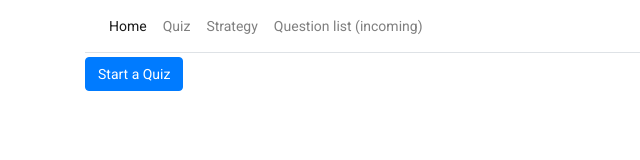
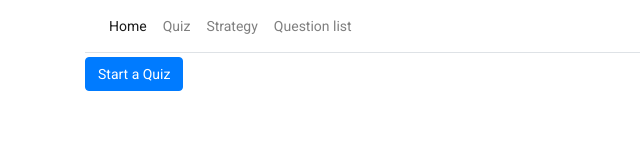
Before and after one commit to pyrovoice/QRefTrainFront, an Angular app: page /homepage/home in a window 1280 px wide. Shown: the top 160 px of the page, without its empty margins (0-640 px from the left). Built offline with nearby package versions, Linux system fonts and the light colour scheme.

Commit message:
removing the incoming from topbar

```diff
--- a/src/app/home/main-page/main-page.component.html
+++ b/src/app/home/main-page/main-page.component.html
@@ -12,7 +12,7 @@
           <a class="nav-link" (click)="startStrategy()">Strategy</a>
         </li>
         <li class="nav-item">
-          <a class="nav-link"  (click)="startQuestionList()">Question list (incoming)</a>
+          <a class="nav-link"  (click)="startQuestionList()">Question list</a>
         </li>
       </ul>
     </div>
```
